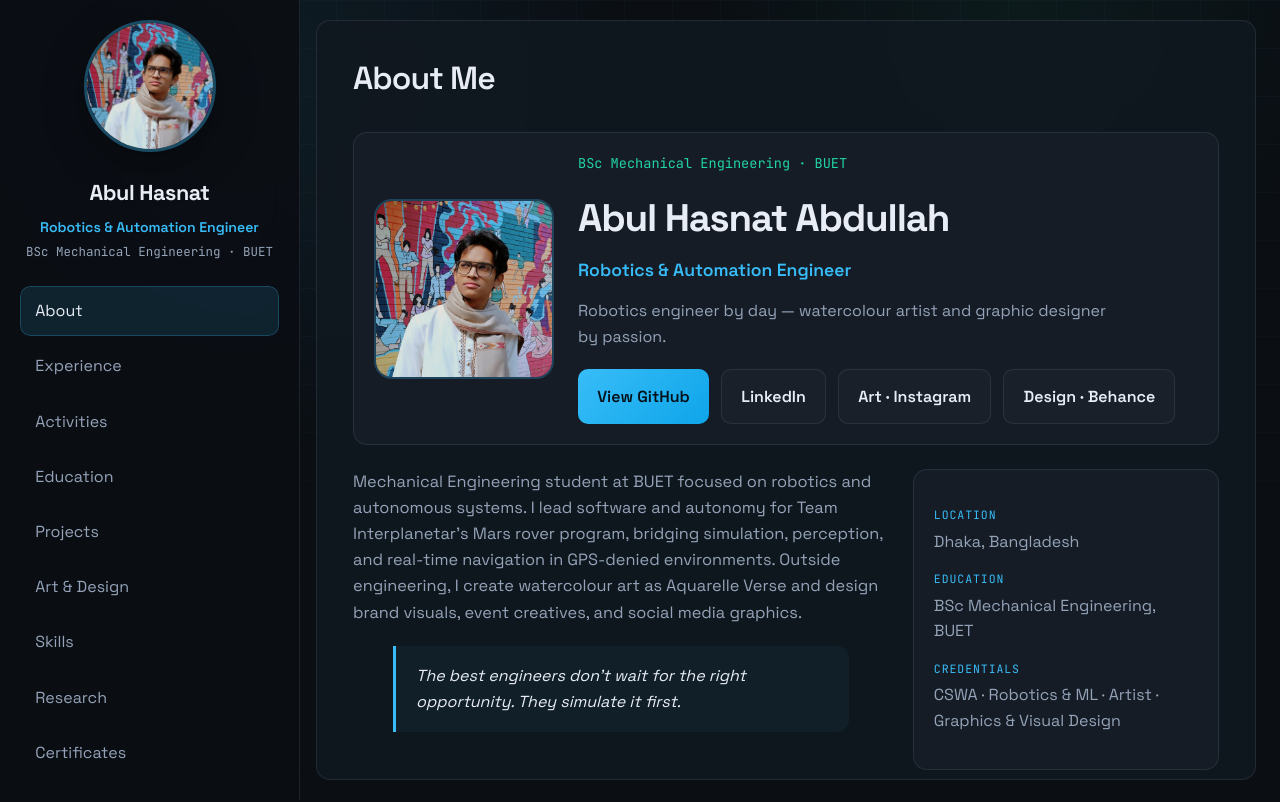
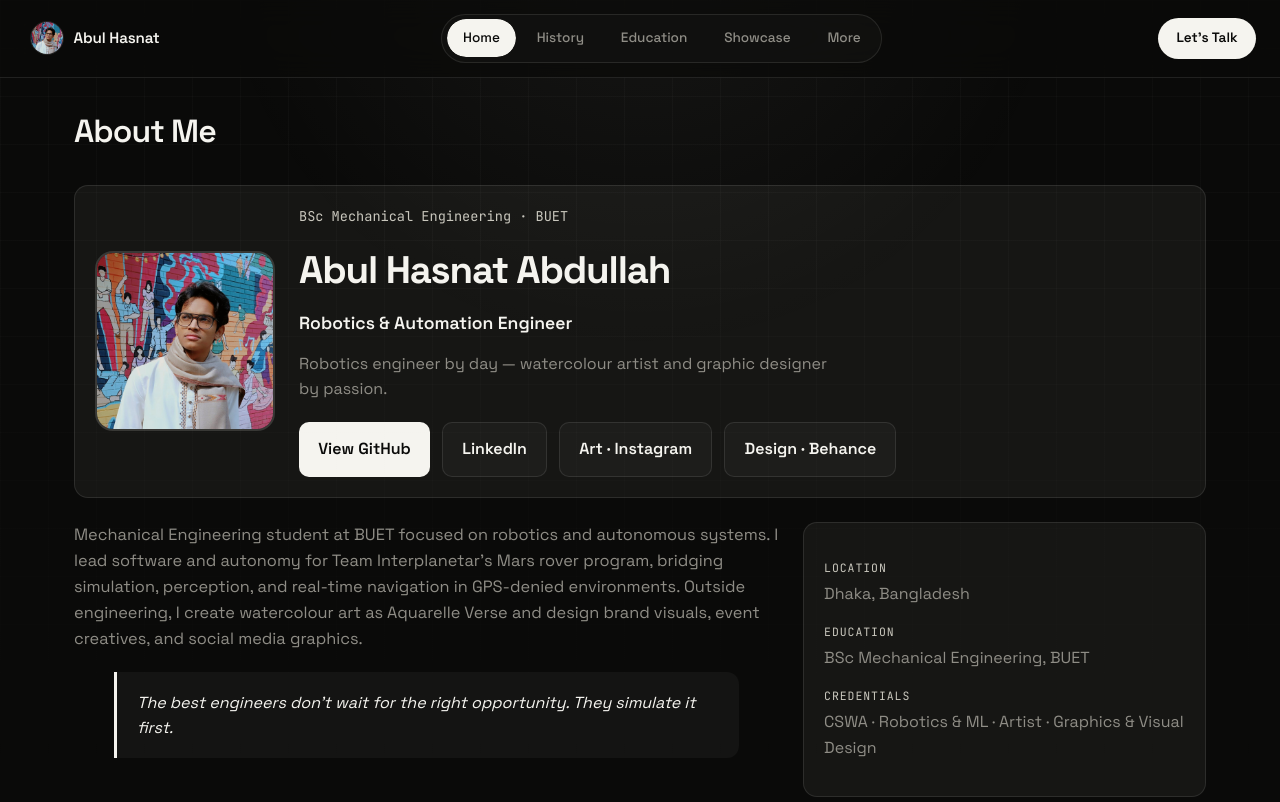
Before and after one commit to abulhasnat-abdullah/abdullah-portfolio, a React (Vite) app: page /#about in a window 1280 px wide. Shown: the top 802 px of the page. Built offline with nearby package versions, Linux system fonts and the light colour scheme.

Commit message:
2nd commit

```diff
--- a/index.html
+++ b/index.html
@@ -13,7 +13,7 @@
       content="Abul Hasnat Abdullah, BUET, Robotics, ROS2, Artist, Graphic Designer, Aquarelle Verse, Behance"
     />
     <meta name="author" content="Abul Hasnat Abdullah" />
-    <meta name="theme-color" content="#0b0f14" />
+    <meta name="theme-color" content="#0a0a09" />
     <meta property="og:type" content="website" />
     <meta property="og:title" content="Abul Hasnat Abdullah | Robotics Engineer · Artist · Designer" />
     <meta
--- a/src/components/layout/Layout.jsx
+++ b/src/components/layout/Layout.jsx
@@ -1,8 +1,7 @@
 // Target path: src/components/layout/Layout.jsx
 import { useCallback } from 'react'
 import { motion, useMotionValue, useSpring, useTransform } from 'framer-motion'
-import Sidebar from '../nav/Sidebar'
-import CategoryTabs from '../nav/CategoryTabs'
+import TopNav from '../nav/TopNav'
 import SectionPills from '../nav/SectionPills'
 import SectionPanel from './SectionPanel'
 import { useNavigation } from '../../context/NavigationContext'
@@ -12,9 +11,6 @@ export default function Layout() {
   const categorySections = sections.filter((section) => section.categoryId === activeCategoryId)
   const activeSection = sections.find((section) => section.id === activeSectionId) ?? sections[0]
 
-  // Cursor-driven parallax on the background grid. mx/my are normalized
-  // 0-1 pointer position across the viewport; springs smooth it out so it
-  // drifts rather than snaps.
   const mx = useMotionValue(0.5)
   const my = useMotionValue(0.5)
   const springX = useSpring(mx, { stiffness: 60, damping: 20, mass: 0.5 })
@@ -30,16 +26,12 @@ export default function Layout() {
   return (
     <div className="layout" onPointerMove={handlePointerMove}>
       <motion.div className="grid-bg" aria-hidden="true" style={{ x: bgX, y: bgY }} />
-      <Sidebar />
+      <TopNav />
+      {categorySections.length > 1 && <SectionPills links={categorySections} />}
 
-      <div className="layout__main">
-        <SectionPills links={categorySections} />
-        <div className="layout__content">
-          <SectionPanel section={activeSection} />
-        </div>
+      <div className="layout__content">
+        <SectionPanel section={activeSection} />
       </div>
-
-      <CategoryTabs />
     </div>
   )
 }
--- /dev/null
+++ b/src/components/nav/TopNav.jsx
@@ -0,0 +1,44 @@
+// Target path: src/components/nav/TopNav.jsx
+import { motion } from 'framer-motion'
+import { profile } from '../../data/portfolio'
+import { useNavigation } from '../../context/NavigationContext'
+
+export default function TopNav() {
+  const { categories, activeCategoryId, navigateToCategory, navigateToSection } = useNavigation()
+
+  return (
+    <header className="topnav">
+      <button type="button" className="topnav__brand" onClick={() => navigateToSection('about')}>
+        <img className="topnav__avatar" src={profile.photo} alt={profile.name} />
+        <span className="topnav__brand-text">{profile.shortName}</span>
+      </button>
+
+      <nav className="topnav__pills" aria-label="Categories">
+        {categories.map((category) => {
+          const isActive = activeCategoryId === category.id
+          return (
+            <button
+              key={category.id}
+              type="button"
+              className={`topnav__pill ${isActive ? 'topnav__pill--active' : ''}`}
+              onClick={() => navigateToCategory(category.id)}
+            >
+              {isActive && (
+                <motion.span
+                  layoutId="topnav-indicator"
+                  className="topnav__pill-bg"
+                  transition={{ type: 'spring', stiffness: 380, damping: 32 }}
+                />
+              )}
+              <span className="topnav__pill-label">{category.label}</span>
+            </button>
+          )
+        })}
+      </nav>
+
+      <a className="topnav__cta" href={profile.links.email}>
+        Let&rsquo;s Talk
+      </a>
+    </header>
+  )
+}
--- a/src/styles/_base.scss
+++ b/src/styles/_base.scss
@@ -1,3 +1,4 @@
+// Target path: src/styles/_base.scss
 @use 'variables' as *;
 
 *,
@@ -56,12 +57,11 @@ ul {
   inset: 0;
   pointer-events: none;
   background:
-    linear-gradient(rgba(56, 189, 248, 0.03) 1px, transparent 1px),
-    linear-gradient(90deg, rgba(56, 189, 248, 0.03) 1px, transparent 1px),
-    radial-gradient(circle at 20% 10%, rgba(56, 189, 248, 0.08), transparent 30%),
-    radial-gradient(circle at 80% 0%, rgba(34, 211, 166, 0.06), transparent 25%);
-  background-size: 48px 48px, 48px 48px, auto, auto;
-  mask-image: linear-gradient(to bottom, black 40%, transparent 100%);
+    linear-gradient(rgba(245, 244, 239, 0.025) 1px, transparent 1px),
+    linear-gradient(90deg, rgba(245, 244, 239, 0.025) 1px, transparent 1px),
+    radial-gradient(circle at 50% -10%, rgba(245, 244, 239, 0.06), transparent 40%);
+  background-size: 48px 48px, 48px 48px, auto;
+  mask-image: linear-gradient(to bottom, black 30%, transparent 100%);
 }
 
 .section-heading {
@@ -86,7 +86,7 @@ ul {
     border-radius: 999px;
     border: 1px solid $border;
     color: $text-muted;
-    background: rgba(255, 255, 255, 0.02);
+    background: rgba(245, 244, 239, 0.04);
   }
 }
 
@@ -109,17 +109,17 @@ ul {
 }
 
 .btn--primary {
-  background: linear-gradient(135deg, $accent, #0ea5e9);
-  color: #041018;
+  background: $accent;
+  color: $accent-ink;
 }
 
 .btn--ghost {
   border: 1px solid $border;
-  background: rgba(255, 255, 255, 0.02);
+  background: rgba(245, 244, 239, 0.03);
 }
 
 .btn--ghost:hover {
-  border-color: rgba(56, 189, 248, 0.35);
+  border-color: rgba($text, 0.3);
   background: $accent-soft;
 }
 
@@ -133,7 +133,7 @@ ul {
 .hero__role {
   margin-top: 0.5rem;
   font-size: 1.1rem;
-  color: $accent;
+  color: $text;
   font-weight: 600;
 }
 
@@ -161,7 +161,7 @@ ul {
     padding: 1rem;
     border-radius: 12px;
     border: 1px solid $border;
-    background: rgba(255, 255, 255, 0.02);
+    background: rgba(245, 244, 239, 0.03);
   }
 
   span {
--- a/src/styles/_components.scss
+++ b/src/styles/_components.scss
@@ -1,3 +1,4 @@
+// Target path: src/styles/_components.scss
 @use 'variables' as *;
 
 .about--tab {
@@ -22,7 +23,7 @@
   object-fit: cover;
   object-position: center top;
   border-radius: 18px;
-  border: 2px solid rgba(56, 189, 248, 0.25);
+  border: 2px solid rgba($text, 0.15);
 }
 
 .about__name {
@@ -44,9 +45,9 @@
 .about__quote {
   margin-top: 1.25rem;
   padding: 1.1rem 1.25rem;
-  border-left: 3px solid $accent;
+  border-left: 3px solid $text;
   border-radius: 0 12px 12px 0;
-  background: rgba(56, 189, 248, 0.05);
+  background: rgba($text, 0.04);
   color: $text;
   font-style: italic;
 }
@@ -65,7 +66,7 @@
   dt {
     font-family: $font-mono;
     font-size: 0.72rem;
-    color: $accent;
+    color: $accent-2;
     text-transform: uppercase;
     letter-spacing: 0.08em;
     margin-bottom: 0.25rem;
@@ -94,7 +95,7 @@
   height: 12px;
   margin-top: 0.45rem;
   border-radius: 50%;
-  background: $accent;
+  background: $text;
   box-shadow: 0 0 0 6px $accent-soft;
 }
 
@@ -210,8 +211,8 @@
 }
 
 .education-card__skills-more {
-  color: $accent !important;
-  border-color: rgba(56, 189, 248, 0.3) !important;
+  color: $text !important;
+  border-color: rgba($text, 0.3) !important;
 }
 
 .achievement-grid {
@@ -224,7 +225,7 @@
   padding: 1.25rem;
   border-radius: $radius;
   border: 1px solid $border;
-  background: linear-gradient(180deg, rgba(34, 211, 166, 0.06), rgba(255, 255, 255, 0.02));
+  background: $bg-card;
 
   h3 {
     font-size: 1rem;
@@ -263,7 +264,7 @@
 }
 
 .project-card:hover {
-  border-color: rgba(56, 189, 248, 0.35);
+  border-color: rgba($text, 0.3);
   box-shadow: $shadow;
 }
 
@@ -275,7 +276,7 @@
 
 .project-card__id {
   font-family: $font-mono;
-  color: $accent;
+  color: $text-muted;
   font-size: 0.85rem;
 }
 
@@ -289,18 +290,18 @@
 }
 
 .project-card__status--live {
-  color: #86efac;
-  background: rgba(34, 197, 94, 0.12);
+  color: $text;
+  background: rgba($text, 0.12);
 }
 
 .project-card__status--in-progress {
-  color: $warning;
-  background: rgba(251, 191, 36, 0.12);
+  color: $accent-2;
+  background: rgba($accent-2, 0.14);
 }
 
 .project-card__status--completed {
   color: $text-muted;
-  background: rgba(148, 163, 184, 0.12);
+  background: rgba($text-muted, 0.14);
 }
 
 .project-card h3 {
@@ -316,7 +317,7 @@
 .project-card__link {
   font-family: $font-mono;
   font-size: 0.78rem;
-  color: $accent;
+  color: $text;
 }
 
 .section-lead {
@@ -338,7 +339,6 @@
   padding: 1.5rem;
   border-radius: $radius;
   border: 1px solid $border;
-  background: $bg-card;
   will-change: transform;
   transition: border-color 0.2s ease, box-shadow 0.2s ease;
 }
@@ -348,38 +348,38 @@
 }
 
 .creative-card--art {
-  background: linear-gradient(145deg, rgba(236, 72, 153, 0.08), rgba(168, 85, 247, 0.06)), $bg-card;
+  background: $bg-card;
 
   &:hover {
-    border-color: rgba(236, 72, 153, 0.35);
+    border-color: rgba($text, 0.25);
   }
 
   .creative-card__platform,
   .creative-card__link {
-    color: #f472b6;
+    color: $accent-2;
   }
 
   .creative-card__role {
-    background: rgba(236, 72, 153, 0.12);
-    color: #f9a8d4;
+    background: $accent-soft;
+    color: $text;
   }
 }
 
 .creative-card--design {
-  background: linear-gradient(145deg, rgba(56, 189, 248, 0.08), rgba(34, 211, 166, 0.05)), $bg-card;
+  background: $bg-card;
 
   &:hover {
-    border-color: rgba(56, 189, 248, 0.35);
+    border-color: rgba($text, 0.25);
   }
 
   .creative-card__platform,
   .creative-card__link {
-    color: $accent;
+    color: $accent-2;
   }
 
   .creative-card__role {
     background: $accent-soft;
-    color: $accent;
+    color: $text;
   }
 }
 
@@ -474,7 +474,7 @@
 }
 
 .certificate-card:hover {
-  border-color: rgba(56, 189, 248, 0.35);
+  border-color: rgba($text, 0.3);
   box-shadow: $shadow;
 }
 
@@ -534,7 +534,7 @@
   margin-top: 0.5rem;
   font-family: $font-mono;
   font-size: 0.85rem;
-  color: $accent;
+  color: $text;
 }
 
 .contact {
@@ -544,7 +544,7 @@
   padding: 1.5rem;
   border-radius: calc($radius + 4px);
   border: 1px solid $border;
-  background: linear-gradient(135deg, rgba(56, 189, 248, 0.08), rgba(34, 211, 166, 0.05));
+  background: $bg-card;
 }
 
 .contact__intro h3 {
@@ -569,19 +569,19 @@
   padding: 1rem 1.1rem;
   border-radius: 12px;
   border: 1px solid $border;
-  background: rgba(11, 15, 20, 0.55);
+  background: rgba($text, 0.02);
   transition: border-color 0.2s ease, transform 0.2s ease;
 }
 
 .contact-link:hover {
-  border-color: rgba(56, 189, 248, 0.35);
+  border-color: rgba($text, 0.3);
   transform: translateX(4px);
 }
 
 .contact-link span {
   font-family: $font-mono;
   font-size: 0.72rem;
-  color: $accent;
+  color: $accent-2;
   text-transform: uppercase;
   letter-spacing: 0.08em;
 }
@@ -615,12 +615,12 @@
 .org-card__header {
   padding: 1.15rem 1.35rem;
   border-bottom: 1px solid $border;
-  background: rgba(56, 189, 248, 0.04);
+  background: rgba($text, 0.02);
+}
 
-  h3 {
-    font-size: 1.05rem;
-    letter-spacing: -0.01em;
-  }
+.org-card__header h3 {
+  font-size: 1.05rem;
+  letter-spacing: -0.01em;
 }
 
 .org-card__duration {
--- a/src/styles/_navigation.scss
+++ b/src/styles/_navigation.scss
@@ -2,227 +2,122 @@
 @use 'variables' as *;
 
 .layout {
-  display: grid;
-  grid-template-columns: 300px 1fr;
-  height: 100vh;
-  height: 100svh;
+  display: flex;
+  flex-direction: column;
   min-height: 100vh;
   min-height: 100svh;
-  overflow: hidden;
 }
 
-.layout__main {
+.topnav {
+  position: sticky;
+  top: 0;
+  z-index: 30;
   display: flex;
-  flex-direction: column;
-  min-width: 0;
-  min-height: 0;
-  height: 100%;
-  overflow: hidden;
+  align-items: center;
+  justify-content: space-between;
+  gap: 1rem;
+  padding: 0.85rem 1.5rem;
+  border-bottom: 1px solid $border;
+  background: rgba($bg, 0.72);
+  backdrop-filter: blur(16px) saturate(140%);
+  -webkit-backdrop-filter: blur(16px) saturate(140%);
 }
 
-.layout__content {
-  position: relative;
-  flex: 1;
-  min-height: 0;
+.topnav__brand {
   display: flex;
-  padding: 1.25rem 1.5rem 1.25rem 1rem;
-  overflow: hidden;
+  align-items: center;
+  gap: 0.6rem;
+  flex-shrink: 0;
 }
 
-// Animation for section switches is now handled by Framer Motion
-// (see components/layout/SectionPanel.jsx). This just needs to fill space.
-.section-panel {
-  width: 100%;
-  min-height: 0;
-  height: 100%;
-  overflow: hidden;
+.topnav__avatar {
+  width: 34px;
+  height: 34px;
+  border-radius: 50%;
+  object-fit: cover;
+  object-position: center top;
+  border: 1px solid $border;
 }
 
-.section-page {
-  width: 100%;
-  height: 100%;
-  max-width: none;
-  padding: 2rem 2.25rem;
-  border: 1px solid $border;
-  border-radius: $radius;
-  background: rgba(17, 24, 32, 0.92);
-  backdrop-filter: blur(12px);
-  overflow-x: hidden;
-  overflow-y: auto;
-  scrollbar-width: thin;
-  scrollbar-color: rgba(56, 189, 248, 0.35) transparent;
+.topnav__brand-text {
+  font-weight: 600;
+  font-size: 0.95rem;
+  letter-spacing: -0.01em;
 }
 
-.section-page--contact {
-  padding-bottom: 1.5rem;
+.topnav__pills {
+  display: flex;
+  gap: 0.3rem;
+  padding: 0.3rem;
+  border: 1px solid $border;
+  border-radius: 999px;
+  background: rgba($bg-card, 0.5);
+  overflow-x: auto;
+  scrollbar-width: none;
+  max-width: 100%;
 }
 
-.sidebar {
-  position: sticky;
-  top: 0;
-  height: 100vh;
-  height: 100svh;
-  padding: 1.25rem;
-  border-right: 1px solid $border;
-  background: rgba(11, 15, 20, 0.92);
-  backdrop-filter: blur(16px);
-  overflow: hidden;
+.topnav__pills::-webkit-scrollbar {
+  display: none;
 }
 
-.sidebar__card {
-  display: flex;
-  flex-direction: column;
-  gap: 1.5rem;
-  height: 100%;
-}
-
-.sidebar__profile {
-  text-align: center;
-}
-
-.sidebar__avatar {
-  width: 132px;
-  height: 132px;
-  object-fit: cover;
-  object-position: center top;
-  border-radius: 50%;
-  border: 3px solid rgba(56, 189, 248, 0.35);
-  box-shadow: 0 12px 40px rgba(0, 0, 0, 0.35);
-}
-
-.sidebar__info h1 {
-  margin-top: 1rem;
-  font-size: 1.35rem;
-  letter-spacing: -0.02em;
-}
-
-.sidebar__role {
-  margin-top: 0.35rem;
-  color: $accent;
-  font-size: 0.88rem;
-  font-weight: 600;
-}
-
-.sidebar__subtitle {
-  margin-top: 0.25rem;
+.topnav__pill {
+  position: relative;
+  flex: 0 0 auto;
+  padding: 0.5rem 1rem;
+  border-radius: 999px;
   color: $text-muted;
-  font-size: 0.78rem;
-  font-family: $font-mono;
-}
-
-.sidebar__nav {
-  display: flex;
-  flex-direction: column;
-  gap: 0.35rem;
-  flex: 1;
-}
-
-// position:relative + overflow:hidden lets the animated indicator
-// (.sidebar__link-bg, a layoutId'd motion.span) slide behind the label
-.sidebar__link {
-  position: relative;
-  display: flex;
-  align-items: center;
-  width: 100%;
-  padding: 0.75rem 0.95rem;
-  border-radius: 10px;
-  color: $text-muted;
-  text-align: left;
+  font-size: 0.85rem;
+  font-weight: 500;
+  white-space: nowrap;
   overflow: hidden;
   transition: color 0.2s ease;
 }
 
-.sidebar__link:hover {
-  color: $text;
-  background: rgba(255, 255, 255, 0.04);
-}
-
-.sidebar__link--active {
+.topnav__pill:hover:not(.topnav__pill--active) {
   color: $text;
 }
 
-.sidebar__link-bg {
+.topnav__pill--active {
+  color: $accent-ink;
+}
+
+.topnav__pill-bg {
   position: absolute;
   inset: 0;
   z-index: 0;
-  border-radius: 10px;
-  background: $accent-soft;
-  border: 1px solid rgba(56, 189, 248, 0.25);
+  border-radius: 999px;
+  background: $accent;
 }
 
-.sidebar__link-label {
+.topnav__pill-label {
   position: relative;
   z-index: 1;
 }
 
-.sidebar__links {
-  display: flex;
-  gap: 0.75rem;
-  flex-wrap: wrap;
-  padding-top: 0.5rem;
-  border-top: 1px solid $border;
-
-  a {
-    font-family: $font-mono;
-    font-size: 0.75rem;
-    color: $accent;
-  }
+.topnav__cta {
+  flex-shrink: 0;
+  padding: 0.6rem 1.15rem;
+  border-radius: 999px;
+  background: $accent;
+  color: $accent-ink;
+  font-size: 0.85rem;
+  font-weight: 600;
+  white-space: nowrap;
+  transition: transform 0.2s ease, opacity 0.2s ease;
 }
 
-.category-tabs,
-.section-pills {
-  display: none;
-}
-
-@media (max-width: 960px) {
-  .layout {
-    grid-template-columns: 1fr;
-    height: auto;
-    min-height: 100vh;
-    min-height: 100svh;
-    overflow: visible;
-  }
-
-  .sidebar {
-    display: none;
-  }
-
-  .layout__main {
-    min-height: calc(100svh - 64px);
-    height: auto;
-  }
-
-  .layout__content {
-    flex: 1;
-    min-height: calc(100svh - 64px - 56px);
-    padding: 0.75rem 0.75rem 4.5rem;
-    overflow: visible;
-  }
-
-  .section-panel {
-    height: auto;
-    min-height: calc(100svh - 64px - 56px);
-  }
-
-  .section-page {
-    min-height: calc(100svh - 64px - 56px);
-    padding: 1.25rem 1rem 1.5rem;
-    border-radius: 0;
-    border-left: 0;
-    border-right: 0;
+.topnav__cta:hover {
+  transform: translateY(-1px);
+  opacity: 0.88;
 }
 
 .section-pills {
   display: flex;
   gap: 0.5rem;
   overflow-x: auto;
-    padding: 0.85rem 1rem;
+  padding: 0.85rem 1.5rem;
   border-bottom: 1px solid $border;
-    background: rgba(11, 15, 20, 0.92);
-    backdrop-filter: blur(14px);
-    position: sticky;
-    top: 0;
-    z-index: 10;
   scrollbar-width: none;
 }
 
@@ -233,17 +128,24 @@
 .section-pills__item {
   position: relative;
   flex: 0 0 auto;
-    padding: 0.55rem 0.9rem;
+  padding: 0.5rem 0.95rem;
   border-radius: 999px;
   border: 1px solid $border;
   color: $text-muted;
+  font-size: 0.82rem;
   white-space: nowrap;
-    background: rgba(255, 255, 255, 0.02);
   overflow: hidden;
+  transition: color 0.2s ease, border-color 0.2s ease;
+}
+
+.section-pills__item:hover {
+  border-color: rgba($text, 0.25);
+  color: $text;
 }
 
 .section-pills__item--active {
   color: $text;
+  border-color: rgba($text, 0.3);
 }
 
 .section-pills__item-bg {
@@ -252,7 +154,6 @@
   z-index: 0;
   border-radius: 999px;
   background: $accent-soft;
-    border: 1px solid rgba(56, 189, 248, 0.35);
 }
 
 .section-pills__item-label {
@@ -260,50 +161,51 @@
   z-index: 1;
 }
 
-  .category-tabs {
-    display: grid;
-    grid-template-columns: repeat(5, 1fr);
-    position: fixed;
-    left: 0;
-    right: 0;
-    bottom: 0;
-    z-index: 20;
-    border-top: 1px solid $border;
-    background: rgba(11, 15, 20, 0.96);
-    backdrop-filter: blur(16px);
+.layout__content {
+  flex: 1;
+  min-height: 0;
+  display: flex;
+  width: 100%;
+  max-width: $max-width;
+  margin: 0 auto;
+  padding: 1.75rem 1.5rem 3rem;
 }
 
-  .category-tabs__item {
-    position: relative;
-    display: flex;
-    flex-direction: column;
-    align-items: center;
-    justify-content: center;
-    gap: 0.2rem;
-    padding: 0.65rem 0.35rem;
-    color: $text-muted;
-    font-size: 0.72rem;
-    overflow: hidden;
+.section-panel {
+  width: 100%;
+}
 
-    > span {
-      position: relative;
-      z-index: 1;
+.section-page {
+  width: 100%;
+  max-width: none;
+  overflow-y: auto;
+  scrollbar-width: thin;
+  scrollbar-color: rgba($text, 0.2) transparent;
+}
+
+.section-page--contact {
+  padding-bottom: 1.5rem;
+}
+
+@media (max-width: 640px) {
+  .topnav {
+    padding: 0.7rem 1rem;
+  }
+
+  .topnav__brand-text {
+    display: none;
+  }
+
+  .topnav__cta {
+    padding: 0.55rem 0.9rem;
+    font-size: 0.78rem;
+  }
+
+  .section-pills {
+    padding: 0.7rem 1rem;
+  }
+
+  .layout__content {
+    padding: 1.25rem 1rem 3rem;
   }
 }
-
-  .category-tabs__item--active {
-    color: $accent;
-  }
-
-  .category-tabs__item-bg {
-    position: absolute;
-    inset: 4px;
-    z-index: 0;
-    border-radius: 10px;
-    background: rgba(56, 189, 248, 0.1);
-  }
-
-  .category-tabs__icon {
-    font-size: 1rem;
-  }
-}
--- a/src/styles/_variables.scss
+++ b/src/styles/_variables.scss
@@ -1,17 +1,22 @@
 // Target path: src/styles/_variables.scss
-$bg: #0b0f14;
-$bg-elevated: #111820;
-$bg-card: #151c26;
-$border: rgba(148, 163, 184, 0.14);
-$text: #e8edf5;
-$text-muted: #94a3b8;
-$accent: #38bdf8;
-$accent-soft: rgba(56, 189, 248, 0.12);
-$accent-2: #22d3a6;
-$warning: #fbbf24;
+$bg: #0a0a09;
+$bg-elevated: #121210;
+$bg-card: #161614;
+$border: rgba(245, 244, 239, 0.1);
+
+$text: #f5f4ef;
+$text-muted: #8f8d86;
+$text-soft: #c9c7bd;
+
+$accent: #f5f4ef;        // the one "pop" — off-white, used as inverted fill
+$accent-ink: #0a0a09;    // text/icon color sitting on top of $accent
+$accent-soft: rgba(245, 244, 239, 0.08);
+$accent-2: #c9c7bd;      // dimmer neutral highlight (eyebrows, org labels)
+$warning: #c9c7bd;
+
 $font-sans: 'Space Grotesk', system-ui, sans-serif;
 $font-mono: 'JetBrains Mono', ui-monospace, 'SFMono-Regular', monospace;
 $max-width: 1180px;
-$header-height: 72px;
+$header-height: 64px;
 $radius: 14px;
-$shadow: 0 24px 80px rgba(0, 0, 0, 0.35);
+$shadow: 0 24px 60px rgba(0, 0, 0, 0.5);
```
Lines whose indentation alone changed are shown as unchanged.
